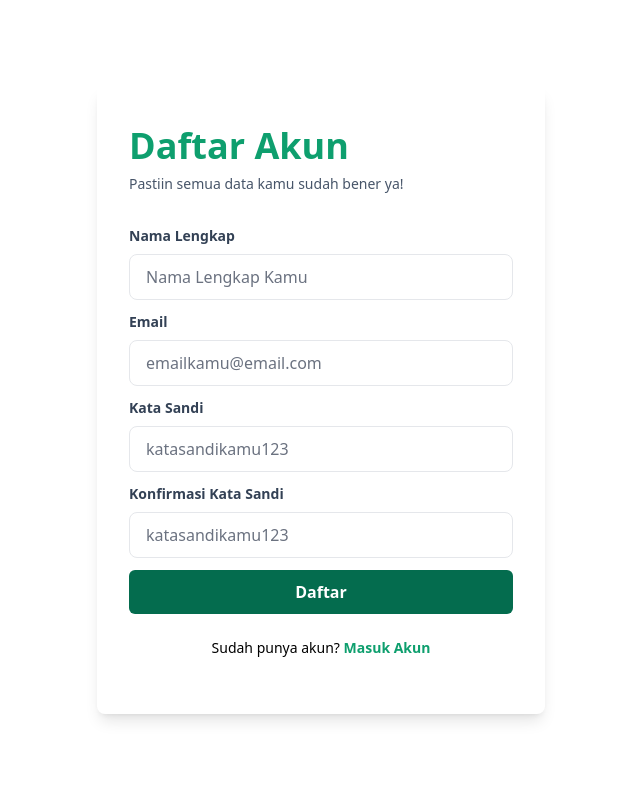
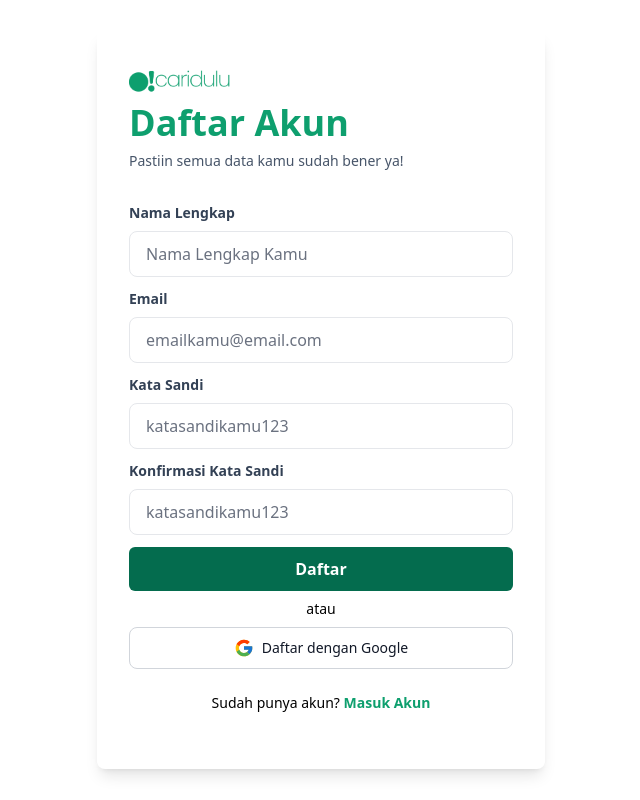
Before and after one commit to dimadisaputra/caridulu-app, a React (Vite) app: page /register in a window 1280 px wide. Shown: the whole page, without its empty margins (319-959 px from the left). Built offline with nearby package versions, Linux system fonts and the light colour scheme; no server answers.

Commit message:
feat(auth): login by google

```diff
--- a/package.json
+++ b/package.json
@@ -15,6 +15,7 @@
     "@fortawesome/free-regular-svg-icons": "^6.5.1",
     "@fortawesome/free-solid-svg-icons": "^6.5.1",
     "@fortawesome/react-fontawesome": "^0.2.0",
+    "@react-oauth/google": "^0.12.1",
     "axios": "^1.6.7",
     "crypto-js": "^4.2.0",
     "flowbite-react": "^0.7.2",
@@ -23,6 +24,7 @@
     "moment": "^2.30.1",
     "react": "^18.2.0",
     "react-dom": "^18.2.0",
+    "react-icons": "^5.0.1",
     "react-router-dom": "^6.22.0"
   },
   "devDependencies": {
--- a/src/components/Fragments/NavBar.jsx
+++ b/src/components/Fragments/NavBar.jsx
@@ -8,6 +8,7 @@ import { ConfirmModal } from "./ConfirmModal";
 import { FontAwesomeIcon } from "@fortawesome/react-fontawesome";
 import { faCircleUser } from "@fortawesome/free-solid-svg-icons";
 import { logout } from "../../services/auth.service";
+import { googleLogout } from "@react-oauth/google";
 
 const NavBar = (props) => {
   const location = useLocation();
@@ -73,6 +74,7 @@ const Profile = (props) => {
       if (status) {
         localStorage.removeItem("access_token");
         localStorage.removeItem("refresh_token");
+        googleLogout()
         window.location.href = "/";
       } else {
         console.log(res.response.data.detail);
--- a/src/components/Layouts/AuthLayouts.jsx
+++ b/src/components/Layouts/AuthLayouts.jsx
@@ -1,13 +1,53 @@
 import { Link } from "react-router-dom";
+import { Button } from "flowbite-react";
+import { FcGoogle } from "react-icons/fc";
+import { useGoogleLogin } from "@react-oauth/google";
+import { useState, useEffect } from "react";
+import { loginGoogle } from "../../services/auth.service";
 
 const AuthLayouts = (props) => {
   const { children, title, desc = "", type } = props;
+  const [user, setUser] = useState([]);
+
+  const login = useGoogleLogin({
+    onSuccess: (codeResponse) => {
+      setUser(codeResponse);
+    },
+    onError: (error) => console.log("Login Failed:", error),
+  });
+
+  useEffect(() => {
+    if (user) {
+      loginGoogle(user, (status, res) => {
+        if (status) {
+          localStorage.setItem("access_token", res.access_token);
+          localStorage.setItem("refresh_token", res.refresh_token);
+          window.location.href = "/";
+        } else {
+          console.log(res);
+        }
+      });
+    }
+  }, [user]);
+
   return (
     <div className="flex justify-center min-h-screen items-center">
       <div className="w-full max-w-md shadow-lg p-8 rounded-lg">
+        <Link to={"/"}>
+          <img
+            src="/images/caridulu-logo-landscape.png"
+            alt="Caridulu Logo"
+            className="h-8 "
+          />
+        </Link>
         <h1 className="text-green-500 text-4xl font-bold py-2">{title}</h1>
         <p className="text-sm text-slate-600 mb-8">{desc}</p>
         {children}
+        <p className="text-center text-sm my-2">atau</p>
+        <Button color="light" className="w-full" onClick={login}>
+          <FcGoogle className="mr-2 h-5 w-5" />
+          {type === "login" ? "Masuk " : "Daftar "} dengan Google
+        </Button>
         <p className="text-center text-sm my-6">
           {type === "login" ? "Belum punya akun? " : "Sudah punya akun? "}
 
--- a/src/pages/account.jsx
+++ b/src/pages/account.jsx
@@ -4,6 +4,8 @@ import { useState } from "react";
 import { logout } from "../services/auth.service";
 import { ConfirmModal } from "../components/Fragments/ConfirmModal";
 import { useLogin } from "../hooks/useLogin";
+import { googleLogout } from "@react-oauth/google";
+
 
 const AccountPage = () => {
   const { fullName, email } = useLogin();
@@ -13,6 +15,7 @@ const AccountPage = () => {
       if (status) {
         localStorage.removeItem("access_token");
         localStorage.removeItem("refresh_token");
+        googleLogout();
         window.location.href = "/";
       } else {
         console.log(res.response.data.detail);
--- a/src/services/auth.service.js
+++ b/src/services/auth.service.js
@@ -47,3 +47,14 @@ export const changePassword = (data, callback) => {
     .then((res) => callback(true, res))
     .catch((err) => callback(false, err));
 };
+
+export const loginGoogle = (data, callback) => {
+  axios
+    .post(`${apiURL}/login/google`, data)
+    .then((res) => {
+      callback(true, res.data);
+    })
+    .catch((err) => {
+      callback(false, err);
+    });
+};
```
Also changed, not shown: src/main.jsx (+7 -4 lines), 1 other file (tests, documents, lock files or other folders).
